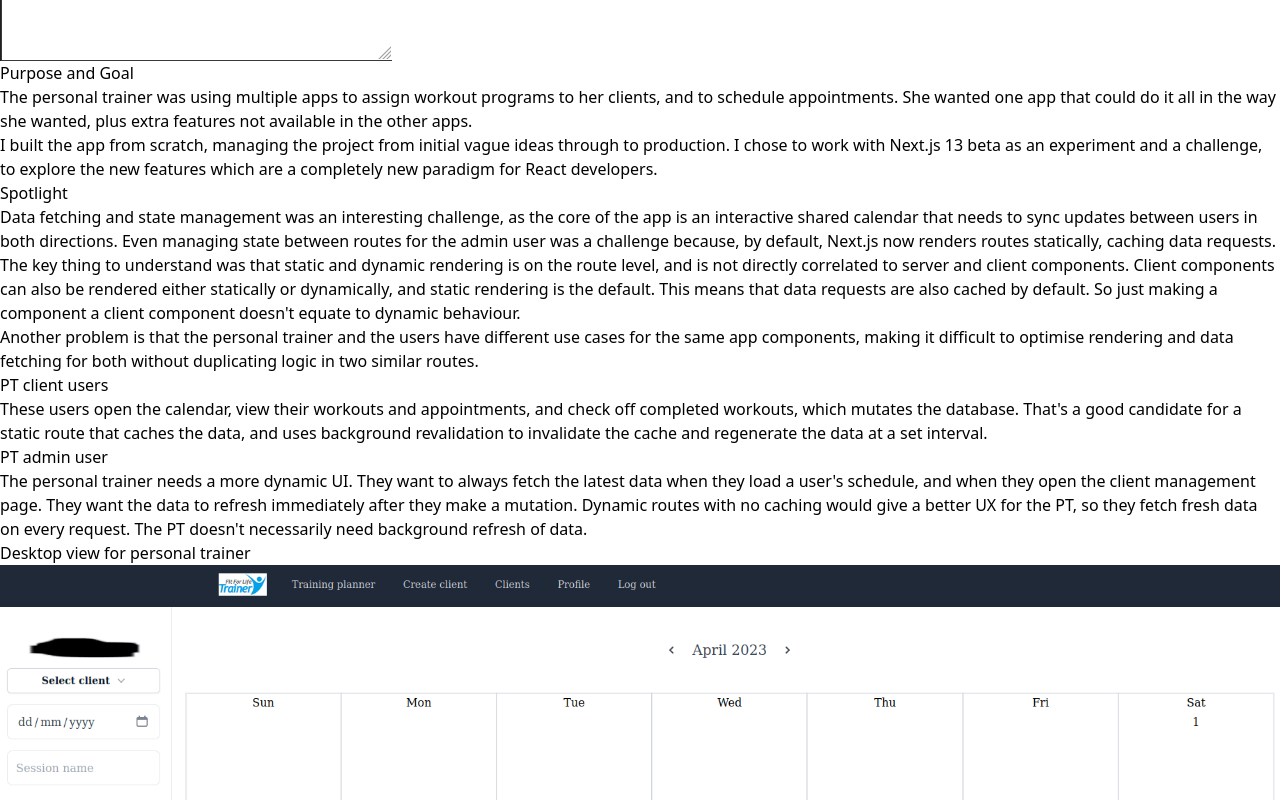
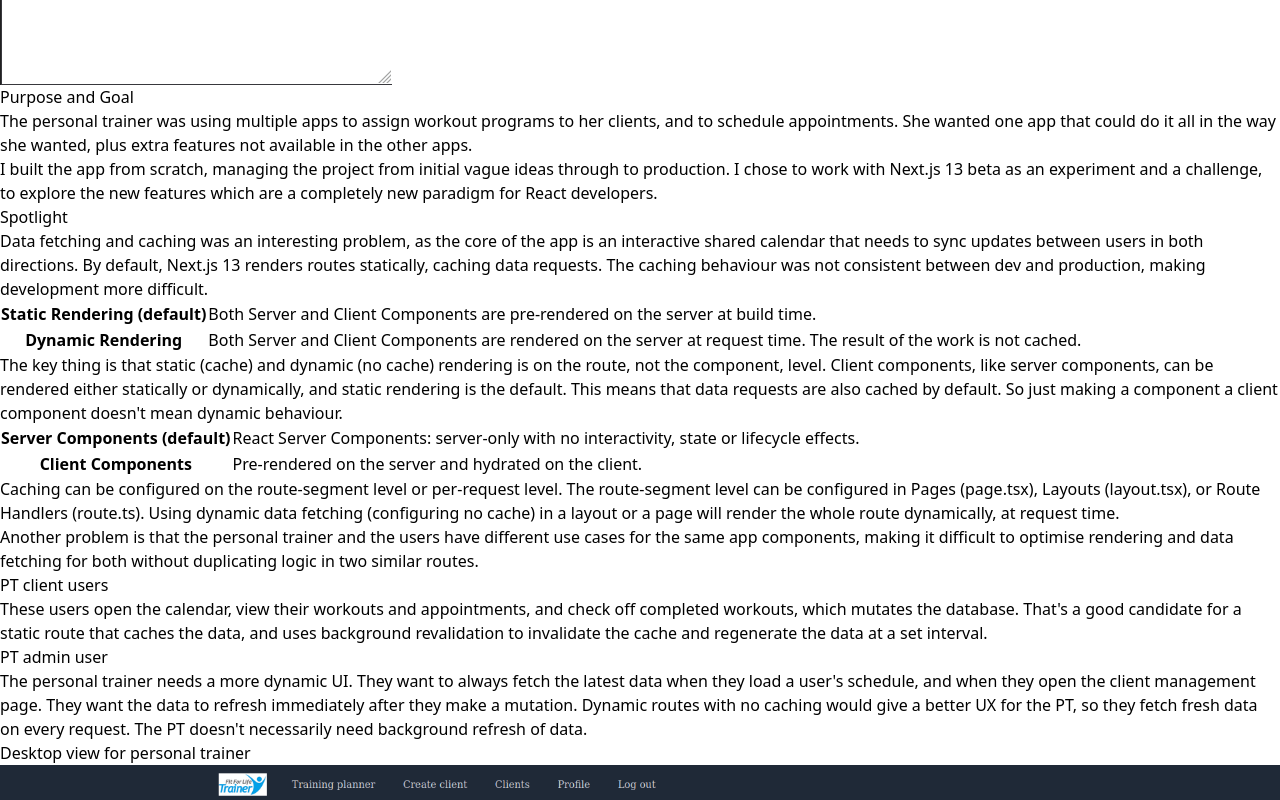
Before and after one commit to james-langridge/portfolio, a Next.js app: page /work/personal-trainer-planner in a window 1280 px wide. Shown: the part 2000-2800 px from the top of the page. Built offline with nearby package versions, Linux system fonts and the light colour scheme.

Commit message:
Update content

```diff
--- a/app/work/nextjs-contentful-marketing-blog/page.tsx
+++ b/app/work/nextjs-contentful-marketing-blog/page.tsx
@@ -6,9 +6,10 @@ export default function Page() {
   return (
     <Container>
       <article className="prose text-white">
-        <h1 className="mt-28 mb-10 text-4xl text-white prose">
+        <h1 className="mt-28 text-4xl text-white prose">
           Fit For Life Trainer
         </h1>
+        <p className="text-sm mb-10">1 May 2023.</p>
         <Link
           href="https://github.com/james-langridge/nextjs-contentful-marketing-blog"
           className="text-white hover:text-yellow-300 text-xl"
--- a/app/work/personal-trainer-planner/page.tsx
+++ b/app/work/personal-trainer-planner/page.tsx
@@ -7,9 +7,10 @@ export default function Page() {
   return (
     <Container>
       <article className="prose text-white">
-        <h1 className="mt-28 mb-10 text-4xl text-white prose">
+        <h1 className="mt-28 text-4xl text-white prose">
           Personal Trainer Planner
         </h1>
+        <p className="text-sm mb-10">1 May 2023. Updated 4 May 2023.</p>
         <Link
           href="https://github.com/james-langridge/personal-trainer-planner"
           className="text-white hover:text-yellow-300 text-xl"
@@ -54,7 +55,6 @@ export default function Page() {
             className="sm:w-1/2 w-full"
           />
         </div>
-
         <h2 className="text-white">Purpose and Goal</h2>
         <p>
           The personal trainer was using multiple apps to assign workout
@@ -69,22 +69,61 @@ export default function Page() {
           completely new paradigm for React developers.
         </p>
         <h2 className="text-white">Spotlight</h2>
-
         <p>
-          Data fetching and state management was an interesting challenge, as
-          the core of the app is an interactive shared calendar that needs to
-          sync updates between users in both directions. Even managing state
-          between routes for the admin user was a challenge because, by default,
-          Next.js now renders routes statically, caching data requests.
+          Data fetching and caching was an interesting problem, as the core of
+          the app is an interactive shared calendar that needs to sync updates
+          between users in both directions. By default, Next.js 13 renders
+          routes statically, caching data requests. The caching behaviour was
+          not consistent between dev and production, making development more
+          difficult.
         </p>
-
+        <table>
+          <tbody>
+            <tr>
+              <th>Static Rendering (default)</th>
+              <td>
+                Both Server and Client Components are pre-rendered on the server
+                at build time.
+              </td>
+            </tr>
+            <tr>
+              <th>Dynamic Rendering</th>
+              <td>
+                Both Server and Client Components are rendered on the server at
+                request time. The result of the work is not cached.
+              </td>
+            </tr>
+          </tbody>
+        </table>
         <p>
-          The key thing to understand was that static and dynamic rendering is
-          on the route level, and is not directly correlated to server and
-          client components. Client components can also be rendered either
-          statically or dynamically, and static rendering is the default. This
-          means that data requests are also cached by default. So just making a
-          component a client component doesn&apos;t equate to dynamic behaviour.
+          The key thing is that static (cache) and dynamic (no cache) rendering
+          is on the route, not the component, level. Client components, like
+          server components, can be rendered either statically or dynamically,
+          and static rendering is the default. This means that data requests are
+          also cached by default. So just making a component a client component
+          doesn&apos;t mean dynamic behaviour.
+        </p>
+        <table>
+          <tbody>
+            <tr>
+              <th>Server Components (default)</th>
+              <td>
+                React Server Components: server-only with no interactivity,
+                state or lifecycle effects.
+              </td>
+            </tr>
+            <tr>
+              <th>Client Components</th>
+              <td>Pre-rendered on the server and hydrated on the client.</td>
+            </tr>
+          </tbody>
+        </table>
+        <p>
+          Caching can be configured on the route-segment level or per-request
+          level. The route-segment level can be configured in Pages (page.tsx),
+          Layouts (layout.tsx), or Route Handlers (route.ts). Using dynamic data
+          fetching (configuring no cache) in a layout or a page will render the
+          whole route dynamically, at request time.
         </p>
         <p>
           Another problem is that the personal trainer and the users have
@@ -110,7 +149,6 @@ export default function Page() {
           request. The PT doesn&apos;t necessarily need background refresh of
           data.
         </p>
-
         <h2 className="text-white">Desktop view for personal trainer</h2>
         <Link href="/calendarTrainer.png">
           <Image
@@ -121,7 +159,6 @@ export default function Page() {
             className="w-full"
           />
         </Link>
-
         <h2 className="text-white">Current Status</h2>
         <p>
           The beta app is being used in production by the personal trainer and a
```
